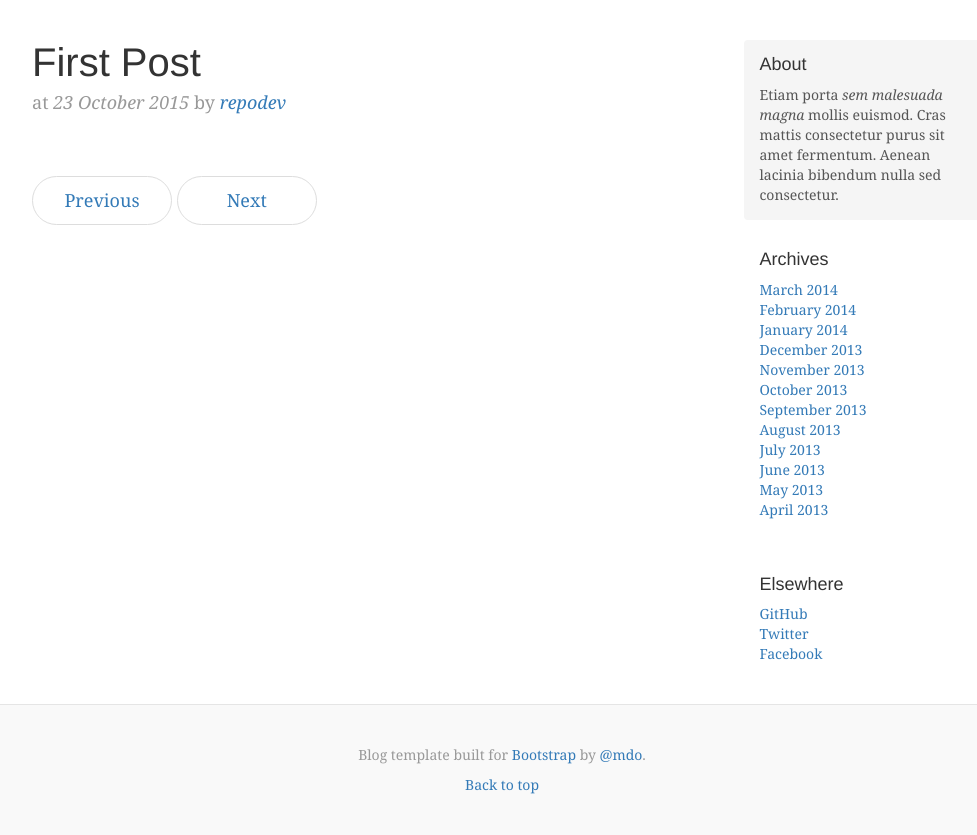
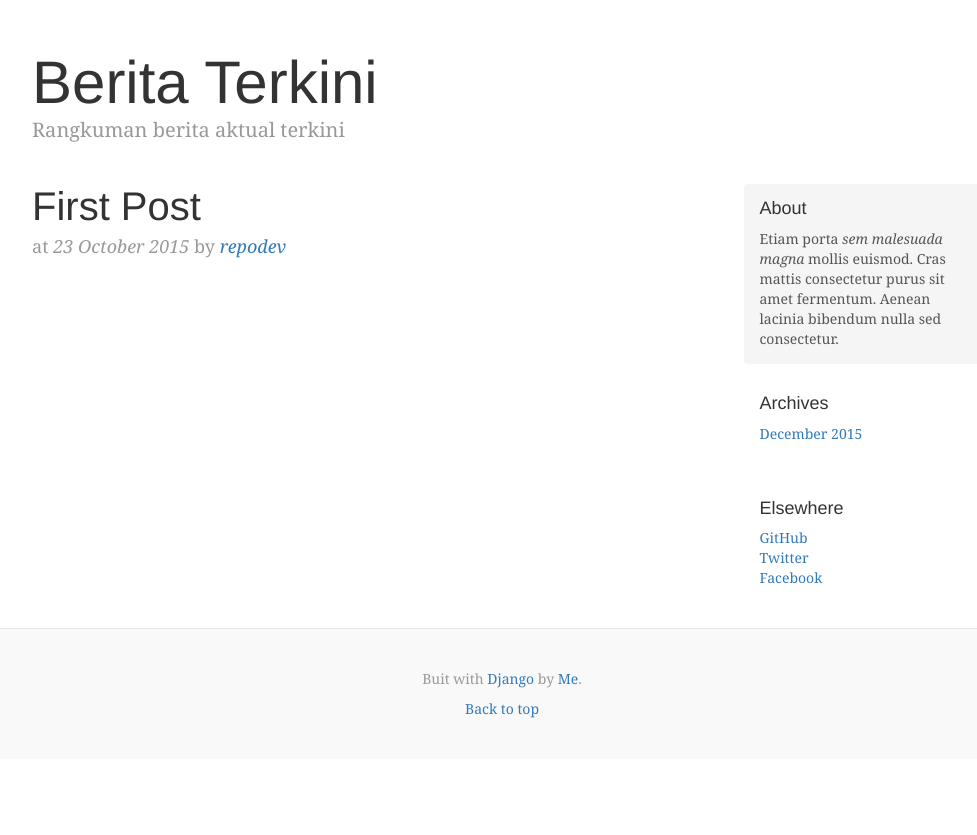
Before and after one commit to repodevs/django-blog, a Django app: a page that uses templates/detail.html in a window 1280 px wide. Shown: the part 40-875 px from the top of the page, without its empty margins (138-1115 px from the left). After the commit the page ends 758 px from the top, so only its background shows below. Run offline with Django 3.2, Linux system fonts and the light colour scheme; data comes from the database, SQL or seed files in the repository; some libraries are stand-ins or nearby versions.

Commit message:
modified

```diff
--- a/article/views.py
+++ b/article/views.py
@@ -1,6 +1,7 @@
 from django.shortcuts import render, render_to_response
 from django.template import RequestContext
 from article.models import Category, Post
+from django.core.paginator import Paginator, EmptyPage, PageNotAnInteger
 
 from rest_framework import routers, serializers, viewsets
 from .serializers import PostSerializer, CategorySerializer
@@ -8,11 +9,28 @@
 # Create your views here.
 
 def list_article(request):
-	post = Post.objects.all().order_by('-id')
+	# post = Post.objects.all().order_by('-id')
+	# data = {
+	# 	'article' : post
+	# }
+	# return render_to_response('index.html', data, context_instance = RequestContext(request))
+
+	list_post = Post.objects.all().order_by('-id')
+	paginator = Paginator(list_post, 5)
+	page = request.GET.get('page')
+
+	try:
+		pages = paginator.page(page)
+	except PageNotAnInteger:
+		pages = paginator.page(1)
+	except:
+		pages = paginator.page(paginator.num_pages)
+
 	data = {
-		'posts' : post
+		'article' : pages
 	}
-	return render_to_response('sitemap.html', data, context_instance=RequestContext(request))
+
+	return render(request, 'index.html', data)
 
 def detail(request, slug):
 	post = Post.objects.get(slug=slug)
--- a/myblog/urls.py
+++ b/myblog/urls.py
@@ -45,7 +45,7 @@
 
 urlpatterns = [
     url(r'^admin/', include(admin.site.urls)),
-	url(r'^$', 'myblog.views.home', name='home'),
+	url(r'^$', 'article.views.list_article', name='home'),
     url(r'^list/', 'article.views.list_article', name='list'),
 	url(r'^detail/(?P<slug>[\w-]+)$', 'article.views.detail', name='article_detail'),
 	url(r'^author/(?P<creator>[\w-]+)$', 'account.views.author', name='author'),
--- a/templates/author.html
+++ b/templates/author.html
@@ -6,7 +6,6 @@
     <div class="blog-post">
       <h2 class="blog-post-title"><a href="{% url 'article_detail' post.slug %}">{{ post.title }}</a></h2>
       <p class="blog-post-meta">{{ post.created_on|date:"F j, Y" }} by <a href="/author/{{ post.creator }}">{{ post.creator }}</a></p>
-      <p> {{ post.content|safe|truncatewords:"25" }} </p>
     </div><!-- /.blog-post -->
   {% endfor %}
 {% endblock %}
--- a/templates/base.html
+++ b/templates/base.html
@@ -53,12 +53,12 @@
           {% block main_content %}
           {% endblock main_content %}
 
-          <nav>
+<!--           <nav>
             <ul class="pager">
               <li><a href="#">Previous</a></li>
               <li><a href="#">Next</a></li>
             </ul>
-          </nav>
+          </nav> -->
 
         </div><!-- /.blog-main -->
 
--- a/templates/category.html
+++ b/templates/category.html
@@ -6,6 +6,6 @@
     <div class="blog-post">
       <h2 class="blog-post-title"><a href="#">{{ cat.name }}</a></h2>
       <p class="blog-post-meta">{{ cat.created_on|date:"F j, Y" }} by </p>
-      <p> {{ cat.description|safe|truncatewords:"25" }} </p>
+<!--       <p> {{ cat.description|safe|truncatewords:"25" }} </p> -->
     </div><!-- /.blog-post -->
 {% endblock %}
--- a/templates/detail.html
+++ b/templates/detail.html
@@ -1,52 +1,7 @@
-{% load staticfiles %}
-<!DOCTYPE html>
-<html lang="en">
-  <head>
-    <meta charset="utf-8">
-    <meta http-equiv="X-UA-Compatible" content="IE=edge">
-    <meta name="viewport" content="width=device-width, initial-scale=1">
-    <!-- The above 3 meta tags *must* come first in the head; any other head content must come *after* these tags -->
-    <meta name="description" content="">
-    <meta name="author" content="">
-    <link rel="icon" href="//getbootstrap.com/favicon.ico">
+{% extends 'base.html' %}
 
-    <title>{{ post.title|safe }}</title>
+{% block main_content %}
 
-    <!-- Bootstrap core CSS -->
-    <link href="{% static 'css/bootstrap.min.css' %}" rel="stylesheet">
-
-    <!-- Custom styles for this template -->
-    <link href="{% static 'css/blog.css' %}" rel="stylesheet">
-
-    <!-- Just for debugging purposes. Don't actually copy these 2 lines! -->
-    <!--[if lt IE 9]><script src="{{ STATIC_URL }}js/ie8-responsive-file-warning.js"></script><![endif]-->
-    <script src="{% static 'js/ie-emulation-modes-warning.js' %}"></script>
-
-    <!-- HTML5 shim and Respond.js for IE8 support of HTML5 elements and media queries -->
-    <!--[if lt IE 9]>
-      <script src="https://oss.maxcdn.com/html5shiv/3.7.2/html5shiv.min.js"></script>
-      <script src="https://oss.maxcdn.com/respond/1.4.2/respond.min.js"></script>
-    <![endif]-->
-  </head>
-
-  <body>
-
-    <div class="blog-masthead">
-      <div class="container">
-        <nav class="blog-nav">
-          <a class="blog-nav-item active" href="/">Home</a>
-          <a class="blog-nav-item" href="/api/">API DOC</a>
-        </nav>
-      </div>
-    </div>
-
-    <div class="container">
-
-      <div class="blog-header"></div>
-
-      <div class="row">
-
-        <div class="col-sm-8 blog-main">
           <div class="blog-post">
             <h2 class="blog-post-title">{{ post.title }}</h2>
             <p class="blog-post-meta">at <i>{{ post.created_on|date:"j F Y" }}</i> by <i><a href="/author/{{ post.creator }}">{{ post.creator }}</a></i></p>
@@ -57,64 +12,4 @@
             </p>
           </div><!-- /.blog-post -->
 
-          <nav>
-            <ul class="pager">
-              <li><a href="#">Previous</a></li>
-              <li><a href="#">Next</a></li>
-            </ul>
-          </nav>
-
-        </div><!-- /.blog-main -->
-
-        <div class="col-sm-3 col-sm-offset-1 blog-sidebar">
-          <div class="sidebar-module sidebar-module-inset">
-            <h4>About</h4>
-            <p>Etiam porta <em>sem malesuada magna</em> mollis euismod. Cras mattis consectetur purus sit amet fermentum. Aenean lacinia bibendum nulla sed consectetur.</p>
-          </div>
-          <div class="sidebar-module">
-            <h4>Archives</h4>
-            <ol class="list-unstyled">
-              <li><a href="#">March 2014</a></li>
-              <li><a href="#">February 2014</a></li>
-              <li><a href="#">January 2014</a></li>
-              <li><a href="#">December 2013</a></li>
-              <li><a href="#">November 2013</a></li>
-              <li><a href="#">October 2013</a></li>
-              <li><a href="#">September 2013</a></li>
-              <li><a href="#">August 2013</a></li>
-              <li><a href="#">July 2013</a></li>
-              <li><a href="#">June 2013</a></li>
-              <li><a href="#">May 2013</a></li>
-              <li><a href="#">April 2013</a></li>
-            </ol>
-          </div>
-          <div class="sidebar-module">
-            <h4>Elsewhere</h4>
-            <ol class="list-unstyled">
-              <li><a href="#">GitHub</a></li>
-              <li><a href="#">Twitter</a></li>
-              <li><a href="#">Facebook</a></li>
-            </ol>
-          </div>
-        </div><!-- /.blog-sidebar -->
-
-      </div><!-- /.row -->
-
-    </div><!-- /.container -->
-
-    <footer class="blog-footer">
-      <p>Blog template built for <a href="http://getbootstrap.com">Bootstrap</a> by <a href="https://twitter.com/mdo">@mdo</a>.</p>
-      <p>
-        <a href="#">Back to top</a>
-      </p>
-    </footer>
-
-    <!-- Bootstrap core JavaScript
-    ================================================== -->
-    <!-- Placed at the end of the document so the pages load faster -->
-    <script src="{% static 'js/jquery.min.js' %}"></script>
-    <script src="{% static 'js/bootstrap.min.js' %}"></script>
-    <!-- IE10 viewport hack for Surface/desktop Windows 8 bug -->
-    <script src="{% static 'js/ie10-viewport-bug-workaround.js' %}"></script>
-  </body>
-</html>
+{% endblock %}
```
Also changed, not shown: templates/index.html (+16 -2 lines), 3 other files.
